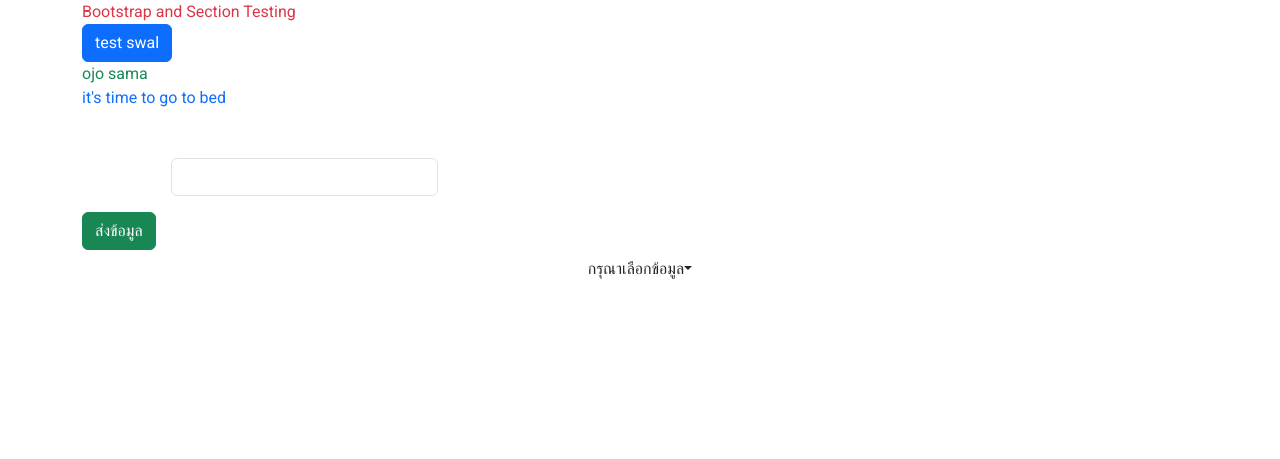
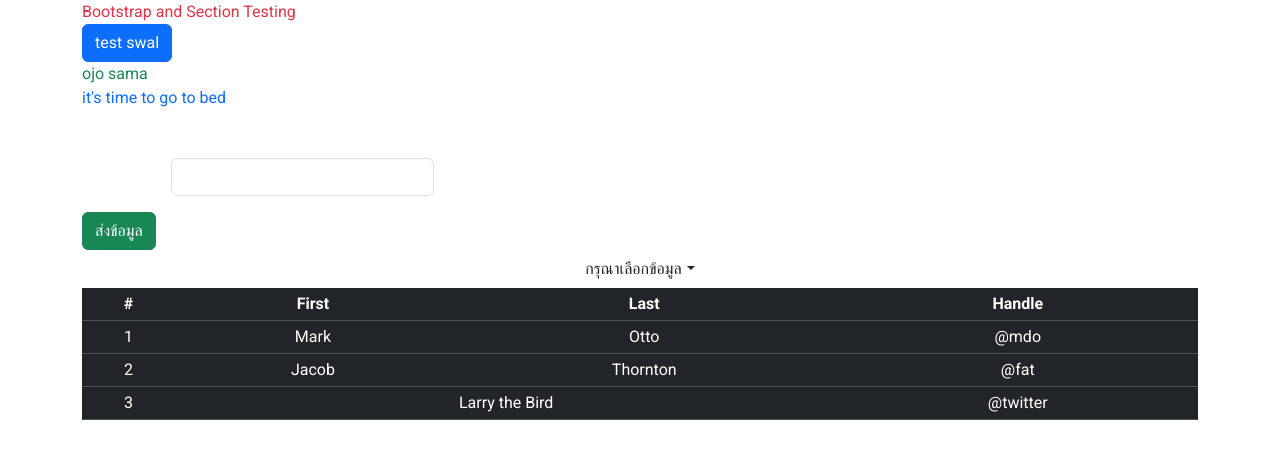
Before and after one commit to 11-Wanissha/excel_calculator, a CodeIgniter 4 app: the page made by excel_calculator/app/Views/tests/template.php in a window 1280 px wide. Shown: the top 459 px of the page. Run offline with PHP 8.4 and a stand-in for CodeIgniter, Linux system fonts and the light colour scheme; the template is opened without the code that fills it, so the values that code supplies are empty; some libraries are stand-ins or nearby versions.

Commit message:
create dropdown component and add prop for input text box

```diff
--- a/excel_calculator/app/Views/components/dropdown.php
+++ b/excel_calculator/app/Views/components/dropdown.php
@@ -1,15 +1,16 @@
 <?php
 $props = new stdClass();
 $props = [
-    'label' => isset($text) ? $label : '',
     'option' => isset($option) ? $option : array(),
     'setNew' => isset($setNew) ? $setNew : false,
-    'selectOption' => isset($selectOption) ? $selectOption : "กรุณาเลือกข้อมูล"
+    'selectOption' => isset($selectOption) ? $selectOption : "กรุณาเลือกข้อมูล",
+    'disabled'  => isset($disabled) ? $disabled : false,
+
 ]
 ?>
 <style>
     .dropdown-toggle-component.dropdown-toggle::after {
-        margin-left: auto;
+        margin-left: 5px;
         margin-right: 0;
     }
 
@@ -23,18 +24,17 @@ $props = [
 <div class="dropdown">
     <span class="btn dropdown-toggle dropdown-toggle-component text-wrap w-100" data-bs-toggle="dropdown"
         id="labelSelect"><?= $props['selectOption'] ?></span>
-    <div class="dropdown-menu w-100" onclick="selectOption('something')">
+    <div class="dropdown-menu w-100">
         <?php
-        foreach ($props['option'] as $kuygun) {
-            echo "<span class='dropdown-item text-wrap'>".$kuygun['optionName']."</span>";
+        foreach ($props['option'] as $key=> $optionSelect) {
+            echo "<span class=' ". ($props['disabled'] ? 'disabled ' : '') ." dropdown-item text-wrap' id ='kuygun[$key]' onclick=\"selectOption('".$optionSelect['optionName']."')\">".$optionSelect['optionName']."</span>";
         }
         ?>
     </div>
 </div>
 
 <script>
-    function selectOption(option)
-    {
-        console.log(option)
+    function selectOption(option) {
+        document.getElementById('labelSelect').innerHTML = option;
     }
 </script>
--- /dev/null
+++ b/excel_calculator/app/Views/components/table.php
@@ -0,0 +1,38 @@
+<?php
+$props = new stdClass();
+$props = [
+    'column' => isset($column) ? $column : null,
+    'row' => isset($row) ? $row : null,
+]
+    ?>
+<div class="table-responsive">
+    <table class="table table-dark table-sm align-middle">
+        <thead>
+            <tr class='text-center'>
+                <th scope="col">#</th>
+                <th scope="col">First</th>
+                <th scope="col">Last</th>
+                <th scope="col">Handle</th>
+            </tr class='text-center'>
+        </thead>
+        <tbody>
+            <tr class='text-center'>
+                <td>1</td>
+                <td>Mark</td>
+                <td>Otto</td>
+                <td>@mdo</td>
+            </tr class='text-center'>
+            <tr class='text-center'>
+                <td>2</td>
+                <td>Jacob</td>
+                <td>Thornton</td>
+                <td>@fat</td>
+            </tr class='text-center'>
+            <tr class='text-center'>
+                <td>3</td>
+                <td colspan="2">Larry the Bird</td>
+                <td>@twitter</td>
+            </tr class='text-center'>
+        </tbody>
+    </table>
+</div>
--- a/excel_calculator/app/Views/components/text_input.php
+++ b/excel_calculator/app/Views/components/text_input.php
@@ -3,19 +3,17 @@ $props = new stdClass();
 $props = [
     'label' => isset($text) ? $label : '',
     'id' => isset($id) ? $id : null,
-    'name' => isset($name) ? $name : 'asdsa'
+    'name' => isset($name) ? $name : '',
+    'value' => isset($value) ? $value : '',
+    'disabled' => isset($disabled) ? $disabled : false,
+    'unit' => isset($unit) ? $unit : '',
 ]
     ?>
-<style>
-    .bor{
-        border: 1px solid red;
-    }
-</style>
-<div class="d-flex">
+<div class="d-flex align-items-center h-100 w-auto">
     <label for="<?= $props['name'] ?>" class="col-sm-3 col-form-label form-label">
         <?= $props['label'] ?>
     </label>
-    <input type="text" class="form-control" id="<?= $props['id'] ?>" name="<?= $props['name'] ?>" />
+    <input value="<?= htmlspecialchars($props['value']) ?>" type="text" class="form-control" id="<?= $props['id'] ?>"
+        name="<?= $props['name'] ?>" <?= $props['disabled'] ? 'disabled' : '' ?> />
+    <div class="d-flex align-items-center box-unit h-100 ps-1"><span><?=htmlspecialchars($props['unit']) ?></span></div>
 </div>
-
-<div></div>
--- a/excel_calculator/app/Views/tests/template.php
+++ b/excel_calculator/app/Views/tests/template.php
@@ -43,7 +43,6 @@
                 ?>
         </div>
     </div>
-
     <button class="btn btn-success mt-3" type="submit">ส่งข้อมูล</button>
 </form>
 
@@ -55,21 +54,28 @@ $option = array(
         'optionName' => "Something",
     ],
     [
-        'optionName' => "kuygun",
+        'optionName' => "Keetapong",
     ],
     [
-        'optionName' => "kuygun2",
+        'optionName' => "Keetapong2",
     ]
 );
 echo view('components/dropdown', [
     'label' => 'ควยกันต์',
     'option' => $option
+]);
+
+echo view('components/table', [
+    'label' => 'ควยกันต์',
+    'option' => $option
 ])
-
 ?>
 <script>
+    const kuygun = document.getElementById('labelSelect');
+    console.log("Plam be bestie with Keeetapong" + kuygun);
     document.getElementById('swal').addEventListener('click', testSwal);
     function testSwal() {
+        console.log(document.getElementById('labelSelect').textContent)
         Swal.fire({
             title: "The Internet?",
             text: "That thing is still around?",
```
